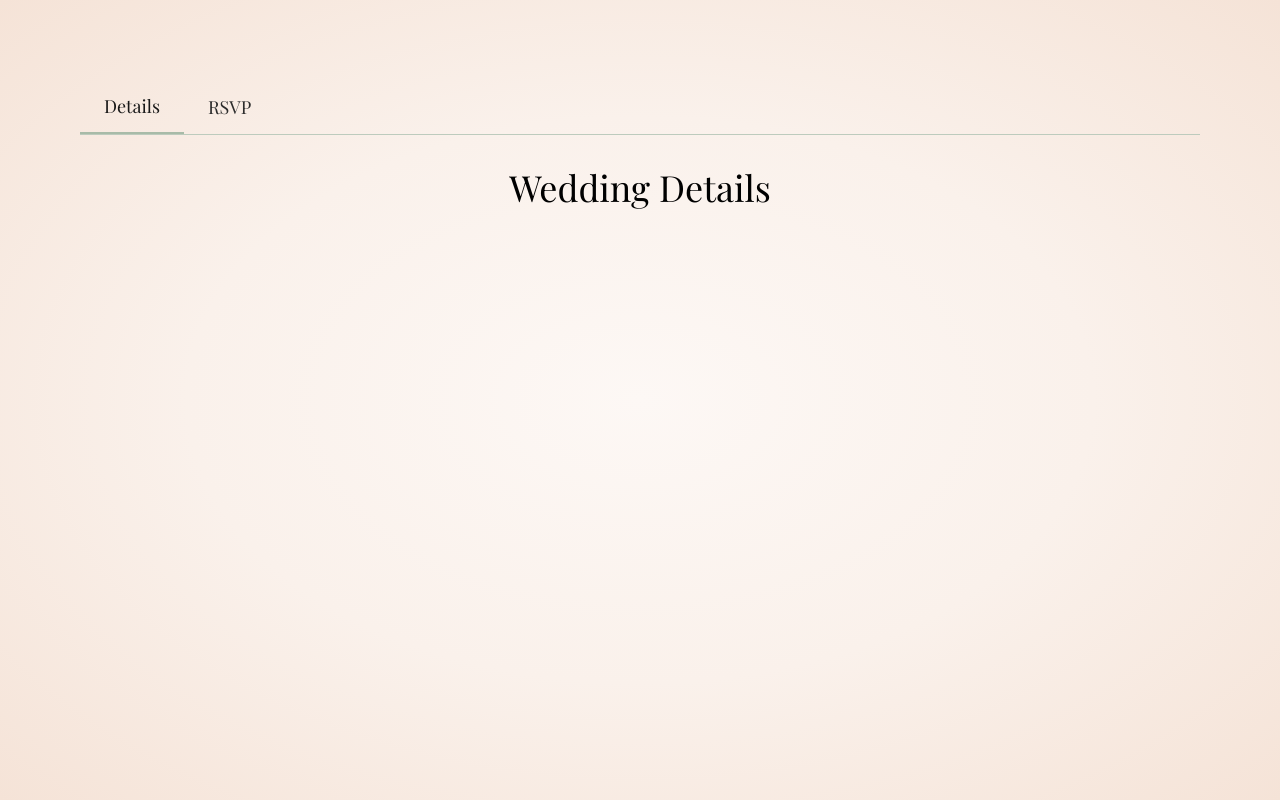
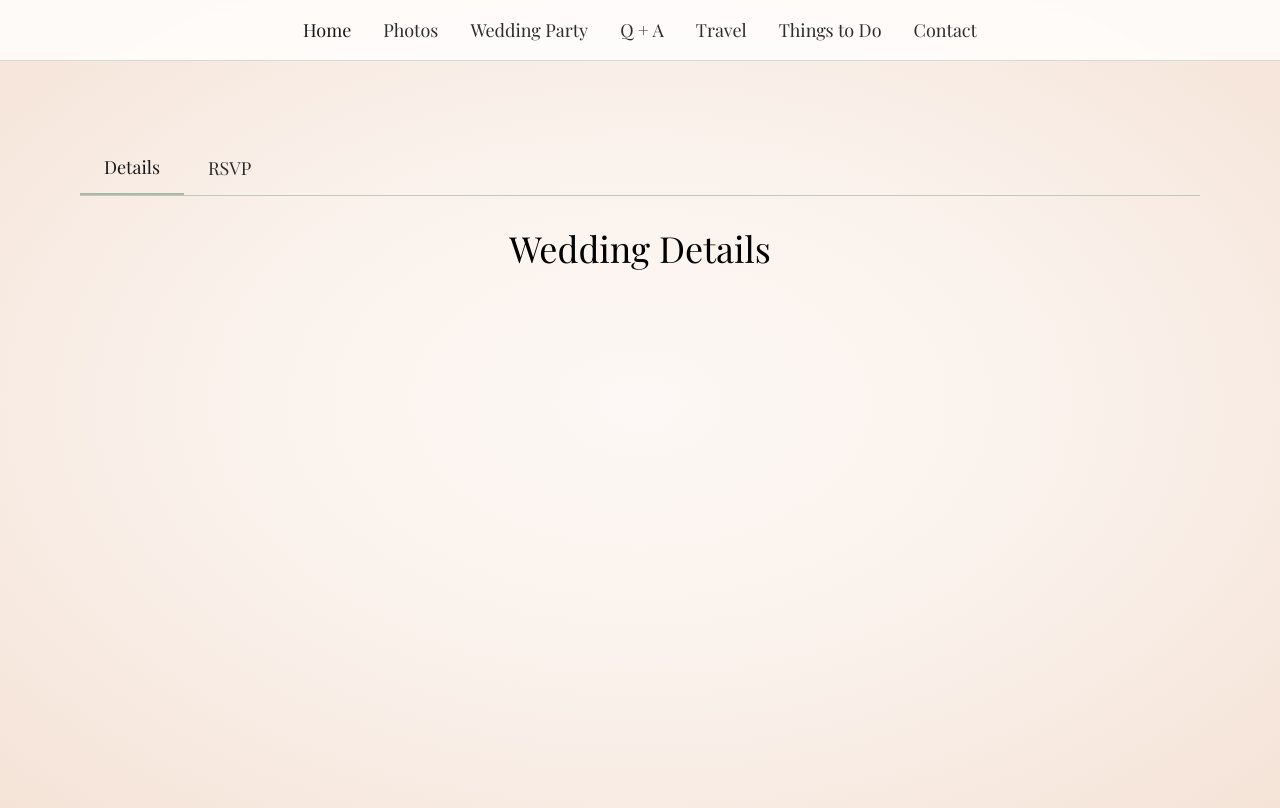
Before and after one commit to Jonesman-hub/wedding-website, a React (Vite) app: page / in a window 1280 px wide. Built offline with nearby package versions, Linux system fonts and the light colour scheme; a web font is replaced by a local one.

Commit message:
Update App.jsx to fix RSVP and missing tabs

```diff
--- a/src/App.jsx
+++ b/src/App.jsx
@@ -12,12 +12,7 @@ const translations = {
       travel: "Travel",
       todo: "Things to Do",
       contact: "Contact"
-    },
-    tabs: {
-      details: "Details",
-      rsvp: "RSVP"
     }
-    // ... rest of your existing translations
   },
   de: {
     nav: {
@@ -28,12 +23,7 @@ const translations = {
       travel: "Anreise",
       todo: "Aktivitäten",
       contact: "Kontakt"
-    },
-    tabs: {
-      details: "Details",
-      rsvp: "RSVP"
     }
-    // ... rest of your existing translations
   }
 };
 
@@ -41,6 +31,7 @@ function App() {
   const [currentLang, setCurrentLang] = useState('en');
   const [rsvpList, setRsvpList] = useState([]);
   const [activeTab, setActiveTab] = useState('details');
+  const [activeSection, setActiveSection] = useState('home');
   const t = translations[currentLang];
 
   const weddingDate = new Date('2025-07-19');
@@ -49,7 +40,6 @@ function App() {
 
   const handleRSVPSubmit = (formData) => {
     setRsvpList(prev => [...prev, formData]);
-    // Here you would typically also send the data to a backend service
   };
 
   const tabs = [
@@ -60,8 +50,7 @@ function App() {
         de: 'Details'
       },
       content: (
-        <div className="max-w-4xl mx-auto">
-          {/* Your existing wedding details content */}
+        <div className="max-w-4xl mx-auto px-4">
           <h2 className="text-4xl font-display text-center mb-8">Wedding Details</h2>
           {/* Add your wedding details content here */}
         </div>
@@ -84,10 +73,30 @@ function App() {
 
   return (
     <div className="min-h-screen bg-gradient-radial from-champagne-50 via-champagne-100 to-champagne-200">
-      {/* Your existing navigation */}
+      {/* Navigation */}
+      <nav className="bg-white/80 backdrop-blur-sm sticky top-0 z-50 border-b border-sage-200">
+        <div className="max-w-6xl mx-auto px-4">
+          <div className="flex justify-center space-x-8 py-4">
+            {Object.entries(t.nav).map(([key, value]) => (
+              <button
+                key={key}
+                onClick={() => setActiveSection(key)}
+                className={`font-display text-lg transition-colors duration-300 ${
+                  activeSection === key
+                    ? 'text-charcoal-900'
+                    : 'text-charcoal-700 hover:text-charcoal-900'
+                }`}
+              >
+                {value}
+              </button>
+            ))}
+          </div>
+        </div>
+      </nav>
 
-      {/* Home section with tabs */}
-      <section id="home" className="py-20">
+      {/* Content Sections */}
+      {activeSection === 'home' && (
+        <section className="py-20">
           <TabSystem
             activeTab={activeTab}
             setActiveTab={setActiveTab}
@@ -95,8 +104,49 @@ function App() {
             currentLang={currentLang}
           />
         </section>
+      )}
 
-      {/* Rest of your existing sections */}
+      {activeSection === 'photos' && (
+        <section className="py-20">
+          <h2 className="text-4xl font-display text-center mb-8">Photos</h2>
+          {/* Add your photos content */}
+        </section>
+      )}
+
+      {activeSection === 'party' && (
+        <section className="py-20">
+          <h2 className="text-4xl font-display text-center mb-8">Wedding Party</h2>
+          {/* Add your wedding party content */}
+        </section>
+      )}
+
+      {activeSection === 'qa' && (
+        <section className="py-20">
+          <h2 className="text-4xl font-display text-center mb-8">Q + A</h2>
+          {/* Add your Q&A content */}
+        </section>
+      )}
+
+      {activeSection === 'travel' && (
+        <section className="py-20">
+          <h2 className="text-4xl font-display text-center mb-8">Travel</h2>
+          {/* Add your travel content */}
+        </section>
+      )}
+
+      {activeSection === 'todo' && (
+        <section className="py-20">
+          <h2 className="text-4xl font-display text-center mb-8">Things to Do</h2>
+          {/* Add your things to do content */}
+        </section>
+      )}
+
+      {activeSection === 'contact' && (
+        <section className="py-20">
+          <h2 className="text-4xl font-display text-center mb-8">Contact</h2>
+          {/* Add your contact content */}
+        </section>
+      )}
     </div>
   );
 }
```
Lines whose indentation alone changed are shown as unchanged.
